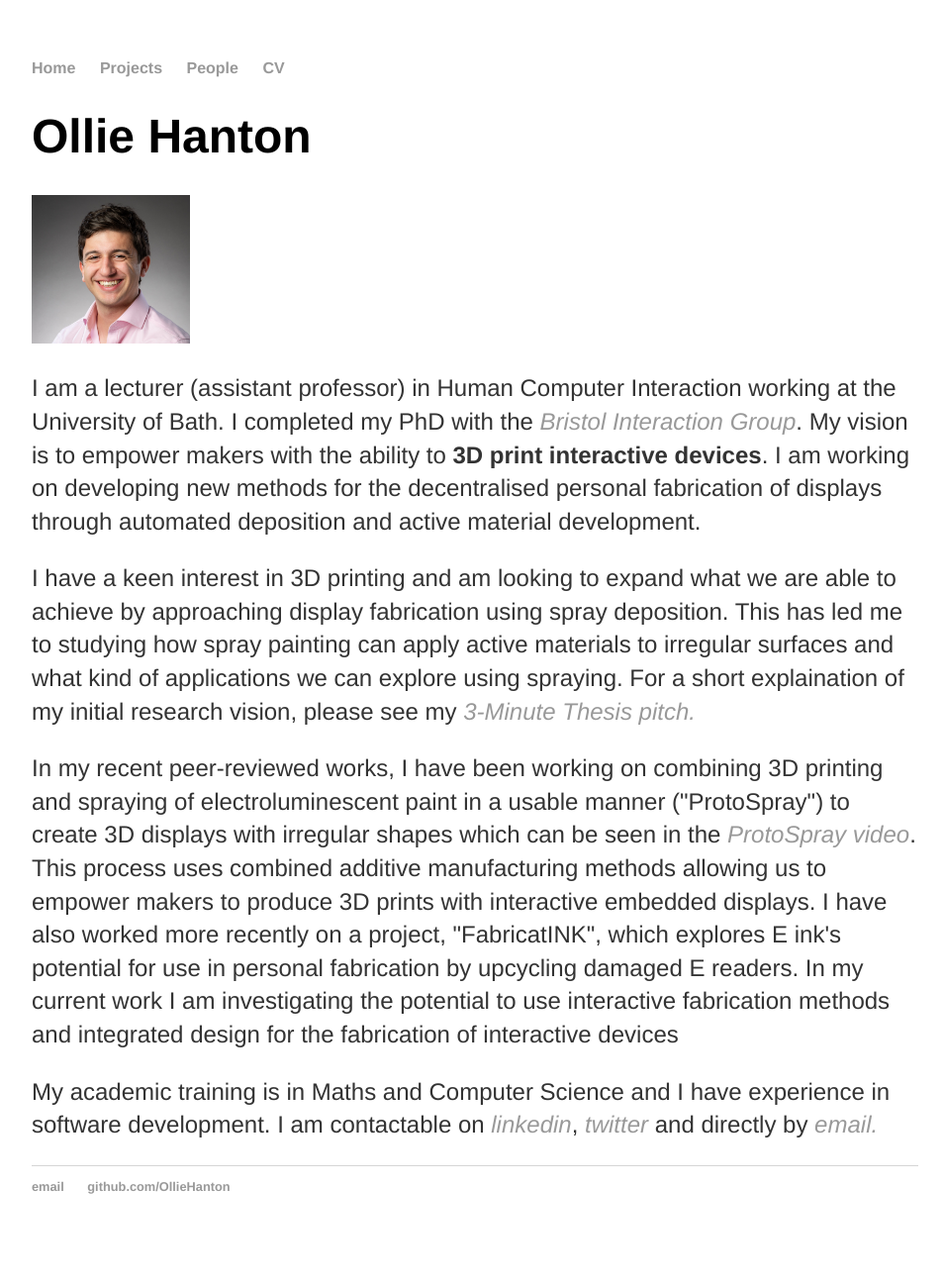
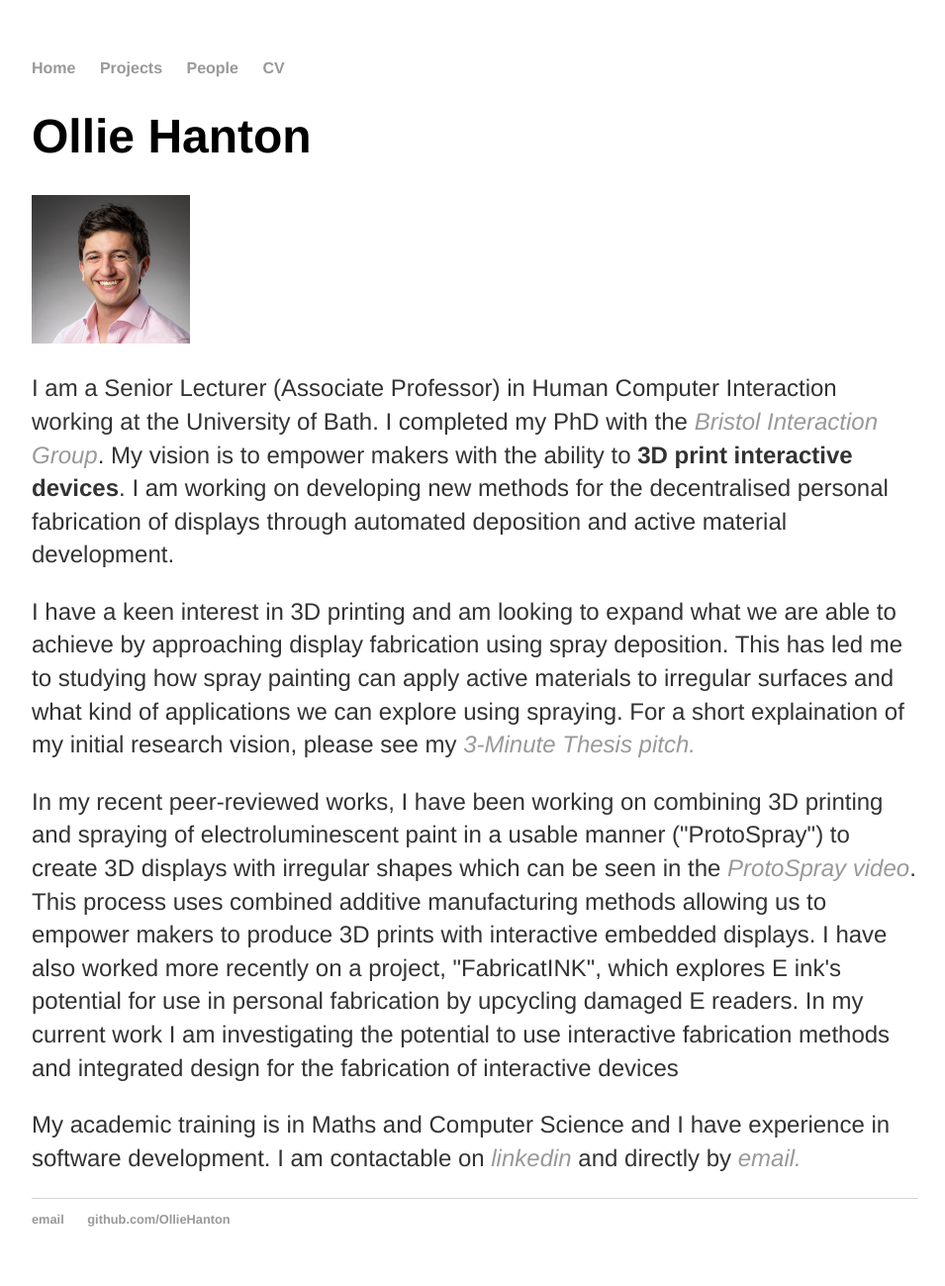
Before and after one commit to OllieHanton/olliehanton.github.io, a Jekyll site: the page built from index.html, in a window 1280 px wide. Shown: the whole page at 99% size, without its empty margins (160-1115 px from the left). Built offline with Jekyll 4.4.1, drawn with Linux system fonts in a browser that asks for light colours; before the commit the page ends 1266 px from its top, so only the background shows below that.

Commit message:
Update index.html

```diff
--- a/index.html
+++ b/index.html
@@ -5,7 +5,7 @@ title: Ollie Hanton, Lecturer in Human Computer Interaction
 <div class="blurb">
 	<h1>Ollie Hanton</h1>
 	<img src="/asset/olliehantonnew.jpg" alt="profile picture" height="150">
-	<p> I am a lecturer (assistant professor) in Human Computer Interaction working at the University of Bath. I completed my PhD with the <a href="http://www.biglab.co.uk/people/"><em>Bristol Interaction Group</em></a>.
+	<p> I am a Senior Lecturer (Associate Professor) in Human Computer Interaction working at the University of Bath. I completed my PhD with the <a href="http://www.biglab.co.uk/people/"><em>Bristol Interaction Group</em></a>.
 		My vision is to empower makers with the ability to <b>3D print interactive devices</b>. I am working on developing new methods for the decentralised personal fabrication of displays through automated deposition and active material development. </p>
 
 	<p> I have a keen interest in 3D printing and am looking to expand what we are able to achieve by approaching display fabrication using spray deposition.
@@ -20,8 +20,7 @@ title: Ollie Hanton, Lecturer in Human Computer Interaction
 		and integrated design for the fabrication of interactive devices</p>
 
 	<p>My academic training is in Maths and Computer Science and I have experience in software development. I am contactable on
-		<a href="https://uk.linkedin.com/in/oliver-hanton-187620a2"><em>linkedin</em></a>,
-		<a href="https://twitter.com/hanton_ollie"><em>twitter</em></a>
+		<a href="https://uk.linkedin.com/in/oliver-hanton-187620a2"><em>linkedin</em></a>
 		and directly by <a href="mailto:oliverpaulhanton@gmail.com"><em>email. </em></a></p>
 
 		<!--<a href="/about">Read more about my life...</a></p>-->
```
